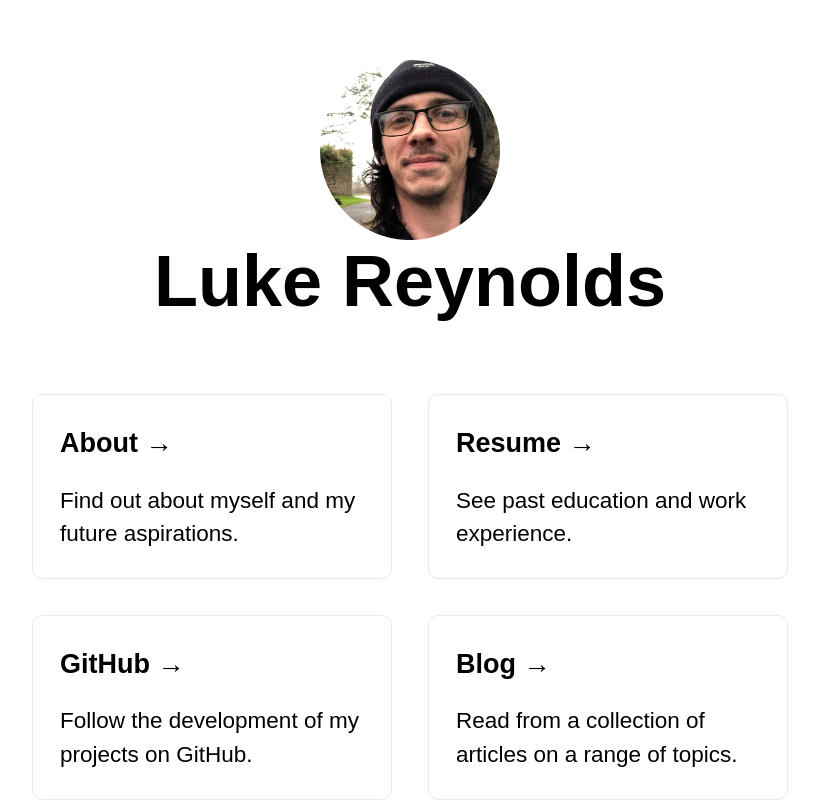
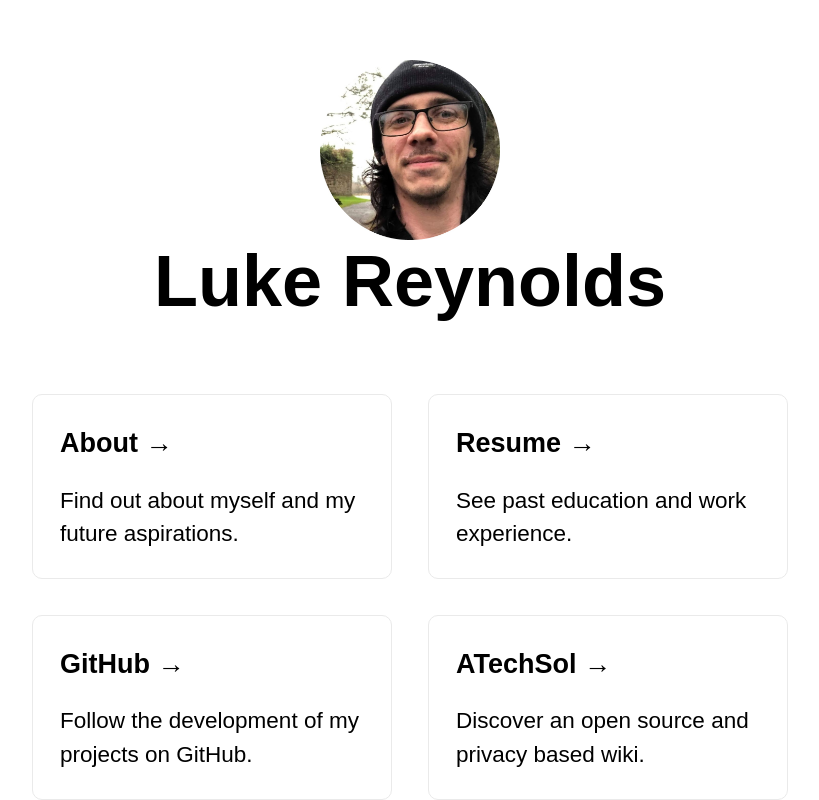
Before and after one commit to lreynolds188/Portfolio, a Next.js app: page / in a window 1280 px wide. Shown: the part 152-952 px from the top of the page, without its empty margins (230-1049 px from the left). Built offline with nearby package versions, Linux system fonts and the light colour scheme.

Commit message:
Update index.js

```diff
--- a/pages/index.js
+++ b/pages/index.js
@@ -42,11 +42,6 @@ export default function Home() {
             <p>Follow the development of my projects on GitHub.</p>
           </a>
 
-          <a href="https://blog.thereynolds.com.au" className={styles.card}>
-            <h3>Blog &rarr;</h3>
-            <p>Read from a collection of articles on a range of topics.</p>
-          </a>
-
           <a href="https://atechsol.thereynolds.com.au" className={styles.card}>
             <h3>ATechSol &rarr;</h3>
             <p>Discover an open source and privacy based wiki.</p>
```
